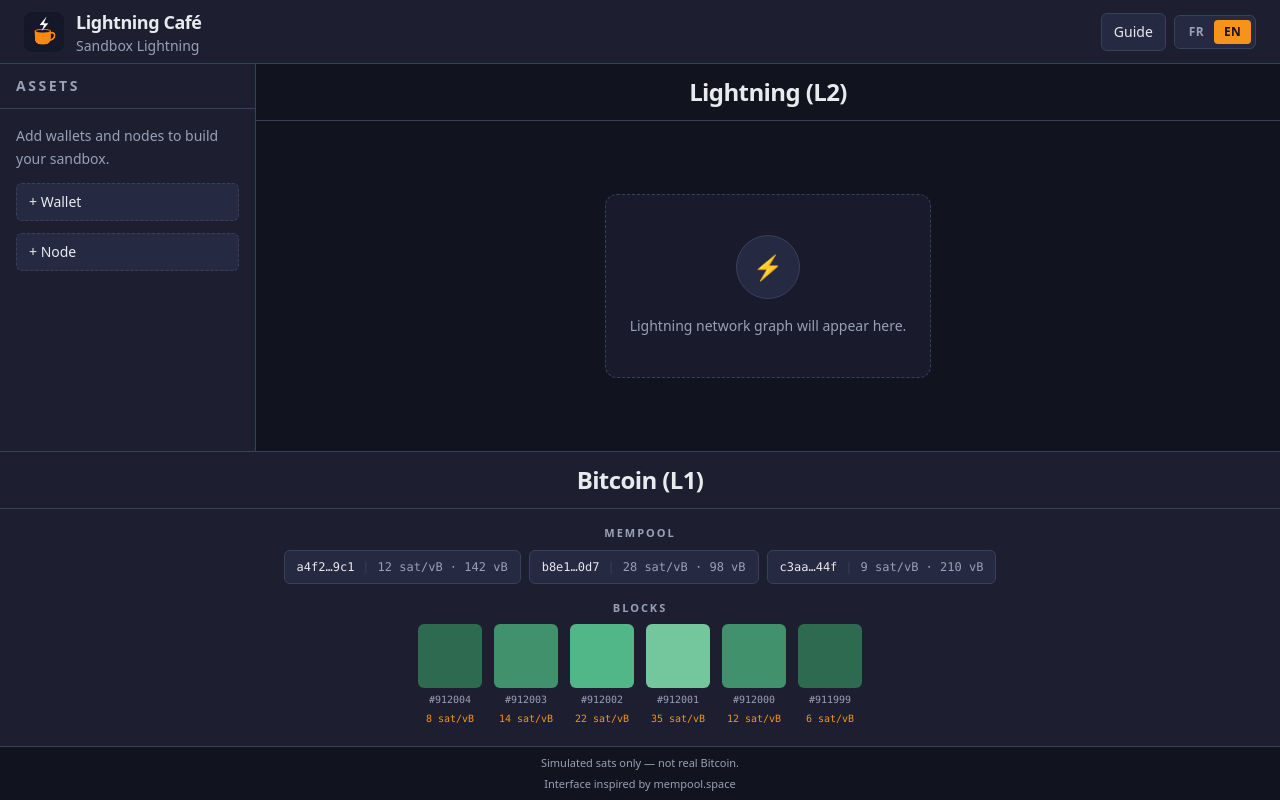
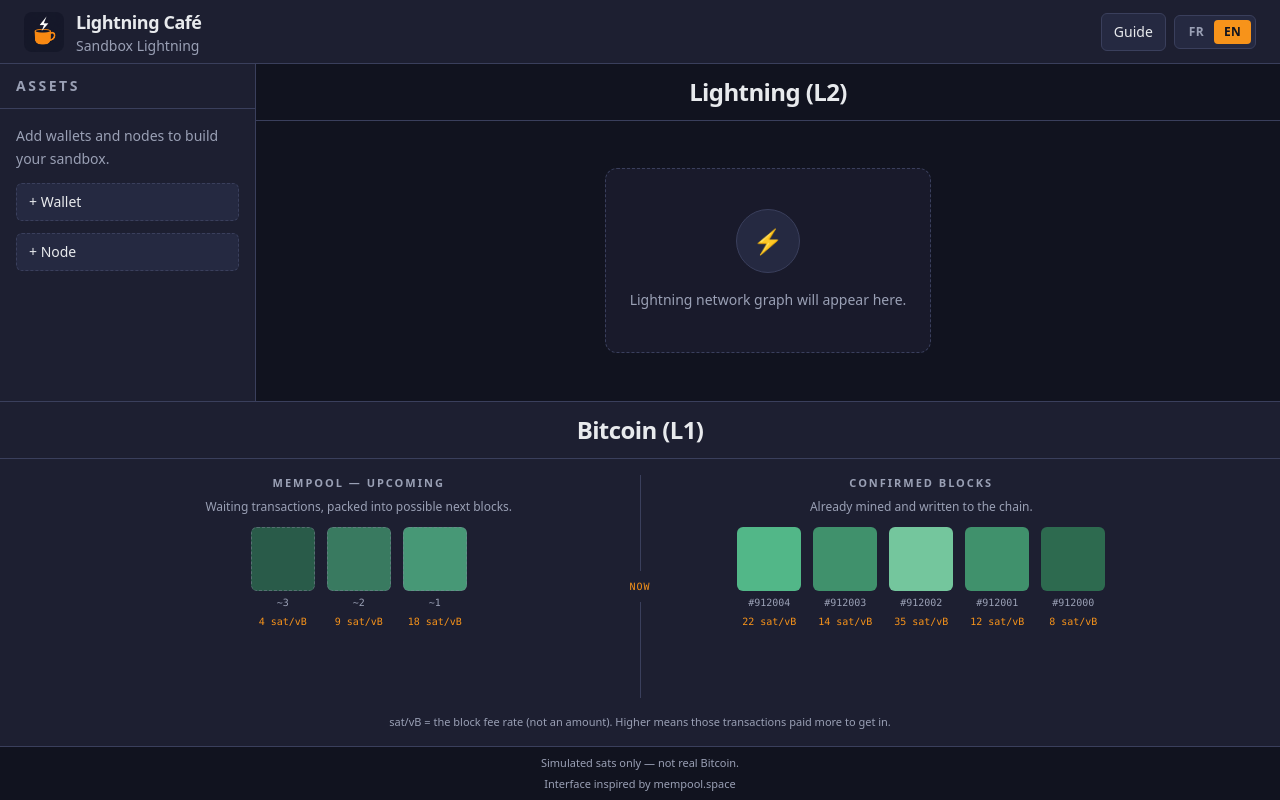
Before and after one commit to g1llez/lightning-cafe, a React (Vite) app: page / in a window 1280 px wide. Built offline with nearby package versions, Linux system fonts and the light colour scheme.

Commit message:
Separate upcoming mempool blocks from confirmed chain blocks and label sat/vB as fee rate.

```diff
--- a/src/components/BitcoinLayer.tsx
+++ b/src/components/BitcoinLayer.tsx
@@ -1,19 +1,44 @@
 import { useTranslation } from 'react-i18next'
 
-const BLOCKS = [
-  { height: 912_004, feeRate: 8, tone: 'bg-block-low' },
-  { height: 912_003, feeRate: 14, tone: 'bg-block-mid' },
-  { height: 912_002, feeRate: 22, tone: 'bg-block-high' },
-  { height: 912_001, feeRate: 35, tone: 'bg-block-hot' },
-  { height: 912_000, feeRate: 12, tone: 'bg-block-mid' },
-  { height: 911_999, feeRate: 6, tone: 'bg-block-low' },
-] as const
+type ChainBlock = {
+  label: string
+  feeRate: number
+  tone: string
+}
 
-const MEMPOOL_TXS = [
-  { id: 'a4f2…9c1', fee: 12, vsize: 142 },
-  { id: 'b8e1…0d7', fee: 28, vsize: 98 },
-  { id: 'c3aa…44f', fee: 9, vsize: 210 },
+const UPCOMING_BLOCKS: ChainBlock[] = [
+  { label: '~3', feeRate: 4, tone: 'bg-block-low' },
+  { label: '~2', feeRate: 9, tone: 'bg-block-mid' },
+  { label: '~1', feeRate: 18, tone: 'bg-block-high' },
 ]
+
+const CONFIRMED_BLOCKS: ChainBlock[] = [
+  { label: '#912004', feeRate: 22, tone: 'bg-block-high' },
+  { label: '#912003', feeRate: 14, tone: 'bg-block-mid' },
+  { label: '#912002', feeRate: 35, tone: 'bg-block-hot' },
+  { label: '#912001', feeRate: 12, tone: 'bg-block-mid' },
+  { label: '#912000', feeRate: 8, tone: 'bg-block-low' },
+]
+
+type BlockTileProps = {
+  block: ChainBlock
+  upcoming?: boolean
+}
+
+function BlockTile({ block, upcoming = false }: BlockTileProps) {
+  return (
+    <div className="flex w-16 shrink-0 flex-col items-center gap-1">
+      <div
+        className={`h-16 w-16 rounded-md ${block.tone} ${
+          upcoming ? 'border border-dashed border-text-muted/50 opacity-80' : ''
+        }`}
+        title={`${block.label} · ${block.feeRate} sat/vB`}
+      />
+      <span className="font-mono text-[10px] text-text-muted">{block.label}</span>
+      <span className="font-mono text-[10px] text-accent">{block.feeRate} sat/vB</span>
+    </div>
+  )
+}
 
 export function BitcoinLayer() {
   const { t } = useTranslation()
@@ -26,43 +51,46 @@
         </h2>
       </div>
 
-      <div className="flex flex-col items-center space-y-4 px-4 py-4">
-        <div className="w-full max-w-3xl">
+      <div className="flex flex-col items-center px-4 py-4">
+        <div className="flex w-full max-w-5xl flex-col items-stretch gap-4 md:flex-row md:items-start md:justify-center">
+          <div className="flex-1">
             <p className="mb-2 text-center text-[11px] font-semibold uppercase tracking-[0.18em] text-text-muted">
               {t('layers.mempool')}
             </p>
-          <div className="flex flex-wrap justify-center gap-2">
-            {MEMPOOL_TXS.map((tx) => (
-              <div
-                key={tx.id}
-                className="rounded-md border border-border bg-bg-panel px-3 py-2 font-mono text-xs text-text-muted"
-              >
-                <span className="text-text-primary">{tx.id}</span>
-                <span className="mx-2 text-border">|</span>
-                {tx.fee} sat/vB · {tx.vsize} vB
-              </div>
+            <p className="mb-3 text-center text-xs text-text-muted">{t('layers.mempoolHint')}</p>
+            <div className="flex items-center justify-center gap-3">
+              {UPCOMING_BLOCKS.map((block) => (
+                <BlockTile key={block.label} block={block} upcoming />
               ))}
             </div>
           </div>
 
-        <div className="w-full max-w-3xl">
+          <div
+            className="flex items-center justify-center md:min-h-[132px] md:flex-col md:px-4"
+            aria-hidden="true"
+          >
+            <div className="h-px w-24 bg-border md:h-24 md:w-px" />
+            <span className="px-2 font-mono text-[10px] uppercase tracking-widest text-accent md:py-2">
+              {t('layers.now')}
+            </span>
+            <div className="h-px w-24 bg-border md:h-24 md:w-px" />
+          </div>
+
+          <div className="flex-1">
             <p className="mb-2 text-center text-[11px] font-semibold uppercase tracking-[0.18em] text-text-muted">
-            {t('layers.blocks')}
+              {t('layers.confirmed')}
             </p>
+            <p className="mb-3 text-center text-xs text-text-muted">{t('layers.confirmedHint')}</p>
             <div className="flex items-center justify-center gap-3 overflow-x-auto pb-1">
-            {BLOCKS.map((block) => (
-              <div key={block.height} className="flex w-16 shrink-0 flex-col items-center gap-1">
-                <div
-                  className={`h-16 w-16 rounded-md ${block.tone}`}
-                  title={`#${block.height}`}
-                />
-                <span className="font-mono text-[10px] text-text-muted">#{block.height}</span>
-                <span className="font-mono text-[10px] text-accent">{block.feeRate} sat/vB</span>
-              </div>
+              {CONFIRMED_BLOCKS.map((block) => (
+                <BlockTile key={block.label} block={block} />
               ))}
             </div>
           </div>
         </div>
+
+        <p className="mt-4 text-center text-[11px] text-text-muted">{t('layers.feeHint')}</p>
+      </div>
     </section>
   )
 }
--- a/src/i18n/locales/en.json
+++ b/src/i18n/locales/en.json
@@ -20,8 +20,12 @@
     "lightning": "Lightning (L2)",
     "bitcoin": "Bitcoin (L1)",
     "lightningPlaceholder": "Lightning network graph will appear here.",
-    "mempool": "Mempool",
-    "blocks": "Blocks"
+    "mempool": "Mempool — upcoming",
+    "mempoolHint": "Waiting transactions, packed into possible next blocks.",
+    "now": "Now",
+    "confirmed": "Confirmed blocks",
+    "confirmedHint": "Already mined and written to the chain.",
+    "feeHint": "sat/vB = the block fee rate (not an amount). Higher means those transactions paid more to get in."
   },
   "footer": {
     "inspired": "Interface inspired by mempool.space"
--- a/src/i18n/locales/fr.json
+++ b/src/i18n/locales/fr.json
@@ -20,8 +20,12 @@
     "lightning": "Lightning (L2)",
     "bitcoin": "Bitcoin (L1)",
     "lightningPlaceholder": "Le graphe du réseau Lightning apparaîtra ici.",
-    "mempool": "Mempool",
-    "blocks": "Blocs"
+    "mempool": "Mempool — à venir",
+    "mempoolHint": "Transactions en attente, regroupées en prochains blocs possibles.",
+    "now": "Maintenant",
+    "confirmed": "Blocs confirmés",
+    "confirmedHint": "Déjà minés et inscrits dans la chaîne.",
+    "feeHint": "sat/vB = taux de frais du bloc (pas un montant). Plus le chiffre est haut, plus ces transactions ont payé cher pour entrer."
   },
   "footer": {
     "inspired": "Interface inspirée de mempool.space"
```
Lines whose indentation alone changed are shown as unchanged.
